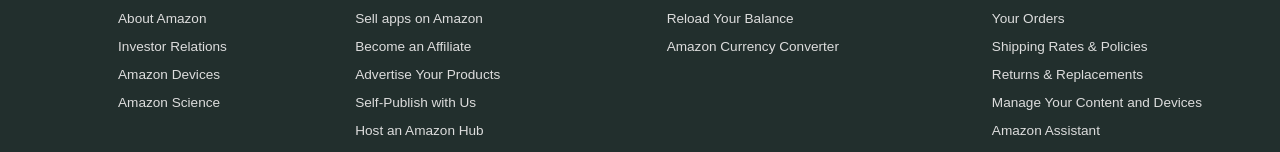
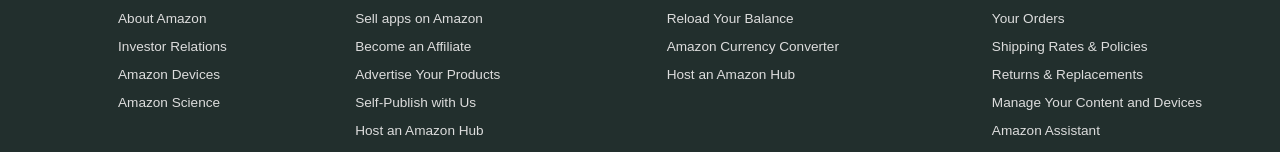
Before and after one commit to GokanaGanesh2001/AmazonClone, a plain HTML site: page index.html in a window 1280 px wide. Shown: the part 1510-1662 px from the top of the page. Drawn offline with Linux system fonts and the light colour scheme.

```diff
--- a/index.html
+++ b/index.html
@@ -169,6 +169,7 @@
                 <li><a href="#"> Shop with Points</a></li>
                 <li><a href="#">Reload Your Balance</a></li>
                 <li><a href="#">Amazon Currency Converter</a></li>
+                <li><a href="#">Host an Amazon Hub</a></li>
             </ul>
             <ul>
                 <p>Let Us Help You</p>
```
